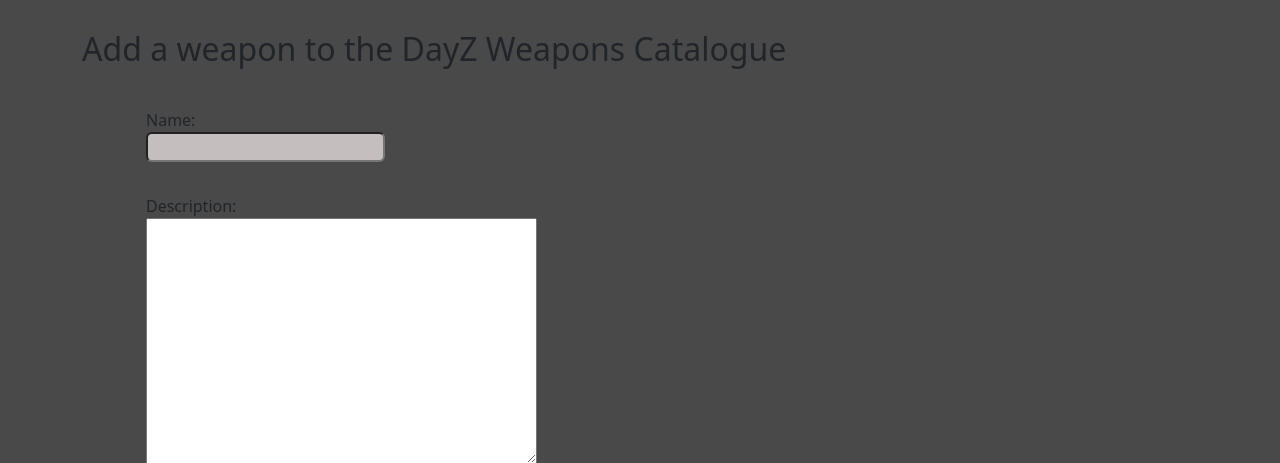
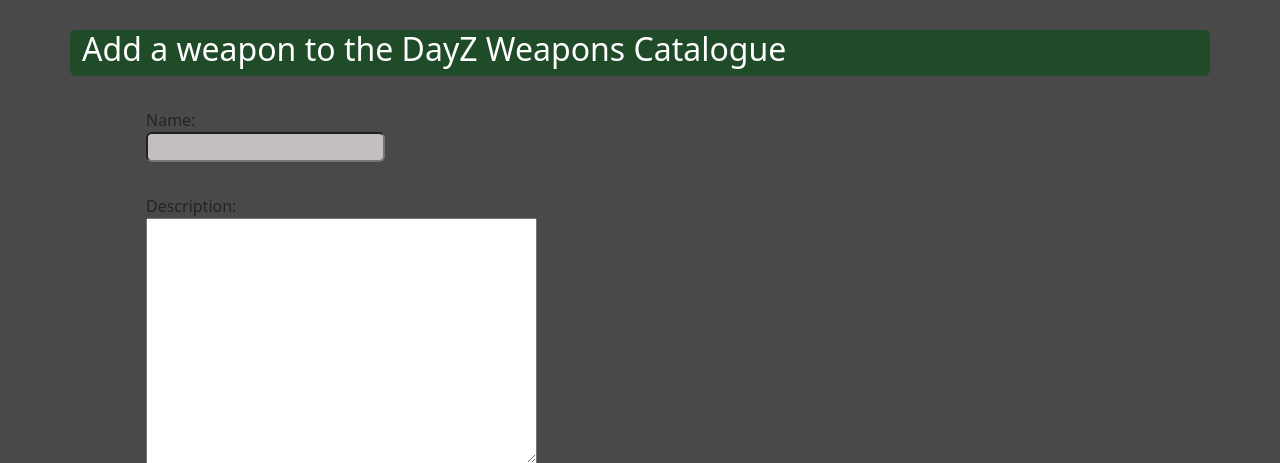
Before and after one commit to Code-Institute-Submissions/Nic-Wallace-dayz-weapons, a Django app: page /add/ in a window 1280 px wide. Shown: the part 56-519 px from the top of the page. Run offline with Django 3.2, Linux system fonts and the light colour scheme; the visitor is signed in with stand-in values (Sample User, id 1); data comes from the database, SQL or seed files in the repository.

Commit message:
Add high contrast title styling

```diff
--- a/templates/add_weapon.html
+++ b/templates/add_weapon.html
@@ -2,7 +2,7 @@
 {% block content %}
 
 <div class="row">
-    <div class="col-12">
+    <div class="col-12 page-heading">
         <h2>Add a weapon to the DayZ Weapons Catalogue</h2>
     </div>
 </div>
--- a/templates/edit_weapon.html
+++ b/templates/edit_weapon.html
@@ -1,8 +1,8 @@
 {% extends "base.html" %} {% block content %}
 
 <div class="row">
-    <div class="col-12">
-        <h2 class="page-heading">Edit a weapon in the DayZ Weapons Catalogue</h2>
+    <div class="col-12 page-heading">
+        <h2>Edit a weapon in the DayZ Weapons Catalogue</h2>
     </div>
 </div>
 
```
